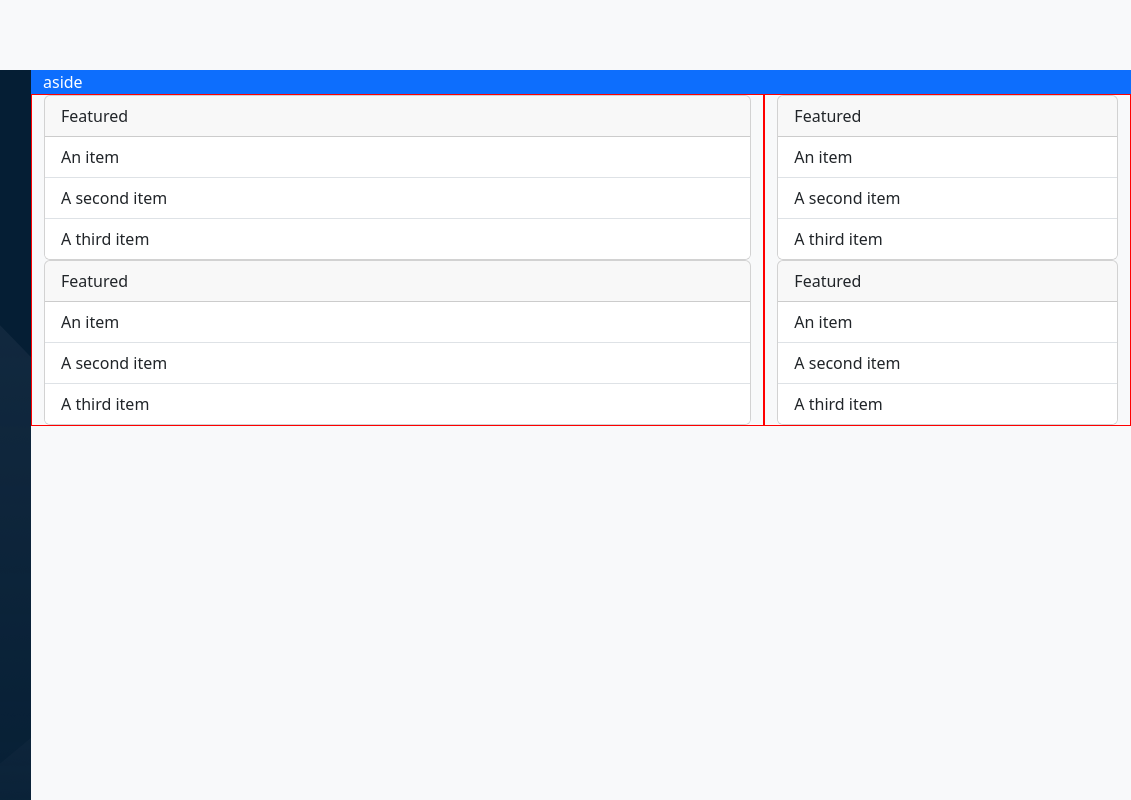
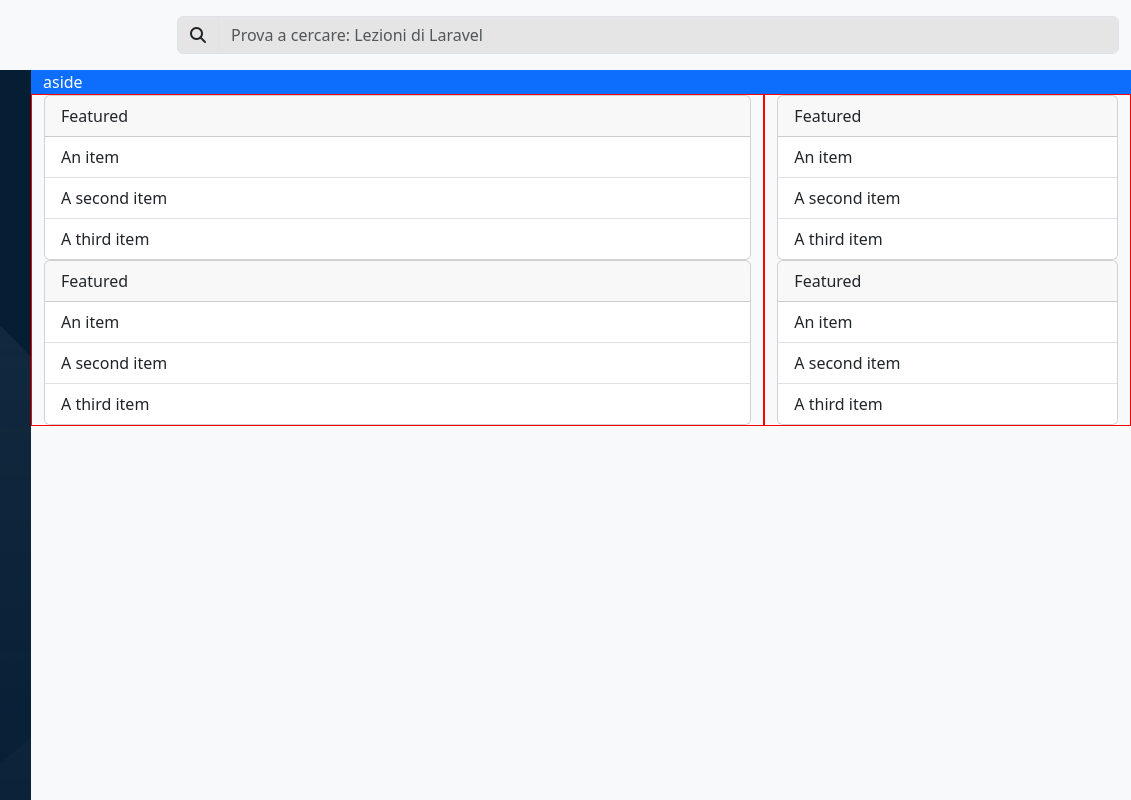
Before and after one commit to nicolozibra1/html-css-bootstrap-dashboard, a plain HTML site: page index.html in a window 1280 px wide. Shown: the full height of the page, 149-1280 px from the left. Drawn offline with nearby package versions, Linux system fonts and the light colour scheme.

Commit message:
header-add-search-bar

```diff
--- a/css/style.css
+++ b/css/style.css
@@ -7,6 +7,9 @@ header{
 .box-logo{
     width: 50px;
     height: 50px;
+}
+.zz-search, .zz-search-icon{
+    background-color: #e5e5e5;
 }
 
 .wrapper{
--- a/index.html
+++ b/index.html
@@ -5,17 +5,22 @@
     <meta http-equiv="X-UA-Compatible" content="IE=edge">
     <meta name="viewport" content="width=device-width, initial-scale=1.0">
     <title>Bootstrap - Dashboard</title>
+    <link rel="stylesheet" href="https://cdnjs.cloudflare.com/ajax/libs/font-awesome/6.3.0/css/all.min.css" integrity="sha512-SzlrxWUlpfuzQ+pcUCosxcglQRNAq/DZjVsC0lE40xsADsfeQoEypE+enwcOiGjk/bSuGGKHEyjSoQ1zVisanQ==" crossorigin="anonymous" referrerpolicy="no-referrer" />
     <link href="https://cdn.jsdelivr.net/npm/bootstrap@5.3.0-alpha1/dist/css/bootstrap.min.css" rel="stylesheet" integrity="sha384-GLhlTQ8iRABdZLl6O3oVMWSktQOp6b7In1Zl3/Jr59b6EGGoI1aFkw7cmDA6j6gD" crossorigin="anonymous">
     <link rel="stylesheet" href="./css/style.css">
 </head>
 
 <body class="bg-body-tertiary">
     <header class="fixed-top d-flex align-items-center py-1">
-        <nav class="container-fluid">
+        <nav class="container-fluid d-flex justify-content-between">
             <div class="box-logo d-lg-none">
                 <img class="w-100 h-100" src="./img/mobile-logo.png" alt="small-logo">
             </div>
             <img class="d-none d-lg-block" src="./img/logo.svg" alt="logo">
+            <div class="form-outline input-group w-75">
+                <span class="input-group-text zz-search-icon"><i class="fa-solid fa-magnifying-glass"></i></span>
+                <input type="search" id="form1" class="form-control zz-search" placeholder="Prova a cercare: Lezioni di Laravel" aria-label="Search"/>
+              </div>
         </nav>
     </header>
 
```
